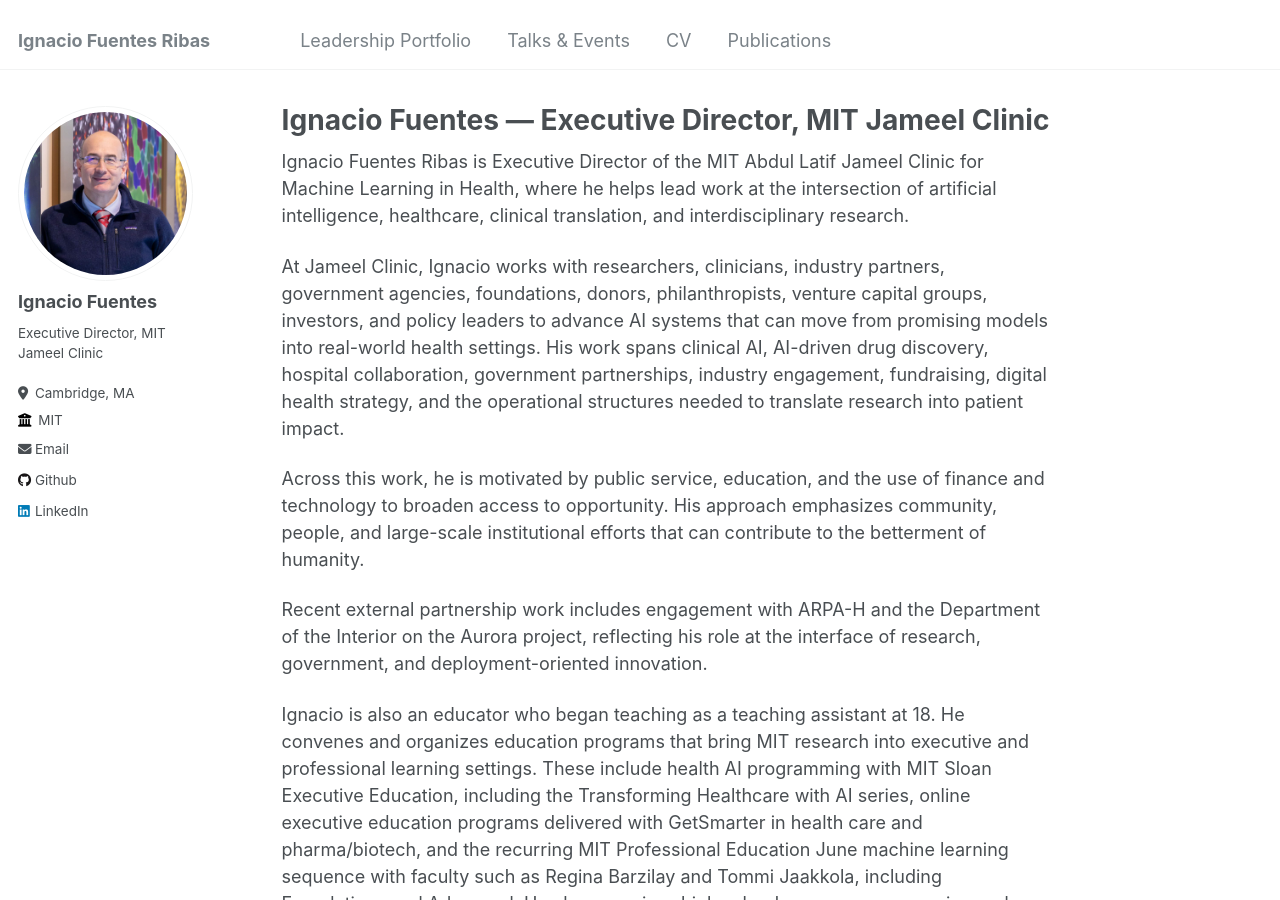
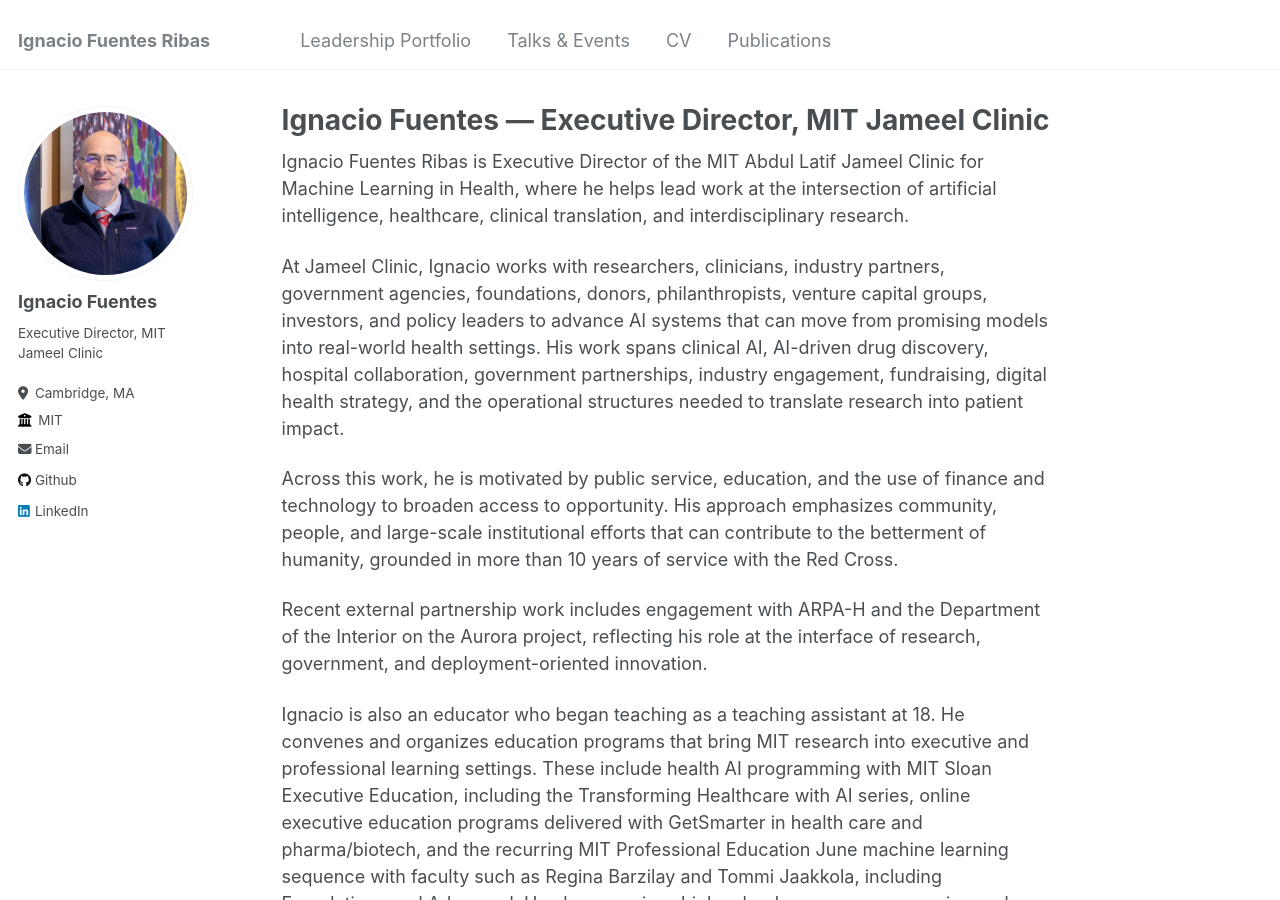
Before and after one commit to ifuentes3/ifuentes3.github.io, a Jekyll site: the page built from _pages/about.md, in a window 1280 px wide and 900 px high. Built offline with Jekyll 4.4.1, drawn with Linux system fonts in a browser that asks for light colours.

Commit message:
Add Red Cross public service

```diff
--- a/_pages/about.md
+++ b/_pages/about.md
@@ -11,7 +11,7 @@ Ignacio Fuentes Ribas is Executive Director of the MIT Abdul Latif Jameel Clinic
 
 At Jameel Clinic, Ignacio works with researchers, clinicians, industry partners, government agencies, foundations, donors, philanthropists, venture capital groups, investors, and policy leaders to advance AI systems that can move from promising models into real-world health settings. His work spans clinical AI, AI-driven drug discovery, hospital collaboration, government partnerships, industry engagement, fundraising, digital health strategy, and the operational structures needed to translate research into patient impact.
 
-Across this work, he is motivated by public service, education, and the use of finance and technology to broaden access to opportunity. His approach emphasizes community, people, and large-scale institutional efforts that can contribute to the betterment of humanity.
+Across this work, he is motivated by public service, education, and the use of finance and technology to broaden access to opportunity. His approach emphasizes community, people, and large-scale institutional efforts that can contribute to the betterment of humanity, grounded in more than 10 years of service with the Red Cross.
 
 Recent external partnership work includes engagement with ARPA-H and the Department of the Interior on the Aurora project, reflecting his role at the interface of research, government, and deployment-oriented innovation.
 
```
Also changed, not shown: _pages/cv.md (+1 -0 lines).
